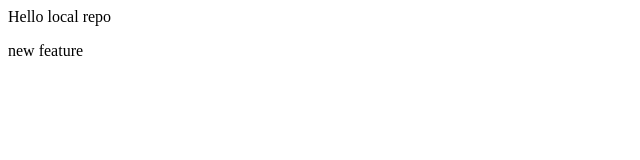
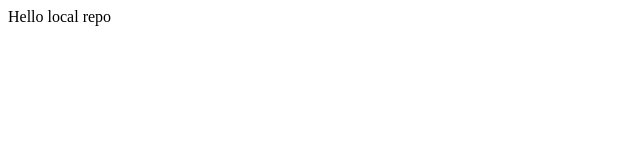
Before and after one commit to Adityacodin/localrepo, a plain HTML site: page index.html in a window 1280 px wide. Shown: the full height of the page, 0-640 px from the left. Drawn offline with Linux system fonts and the light colour scheme.

Commit message:
revising branches

```diff
--- a/index.html
+++ b/index.html
@@ -1,2 +1 @@
 <p>Hello local repo</p>
-<p>new feature</p>
```
